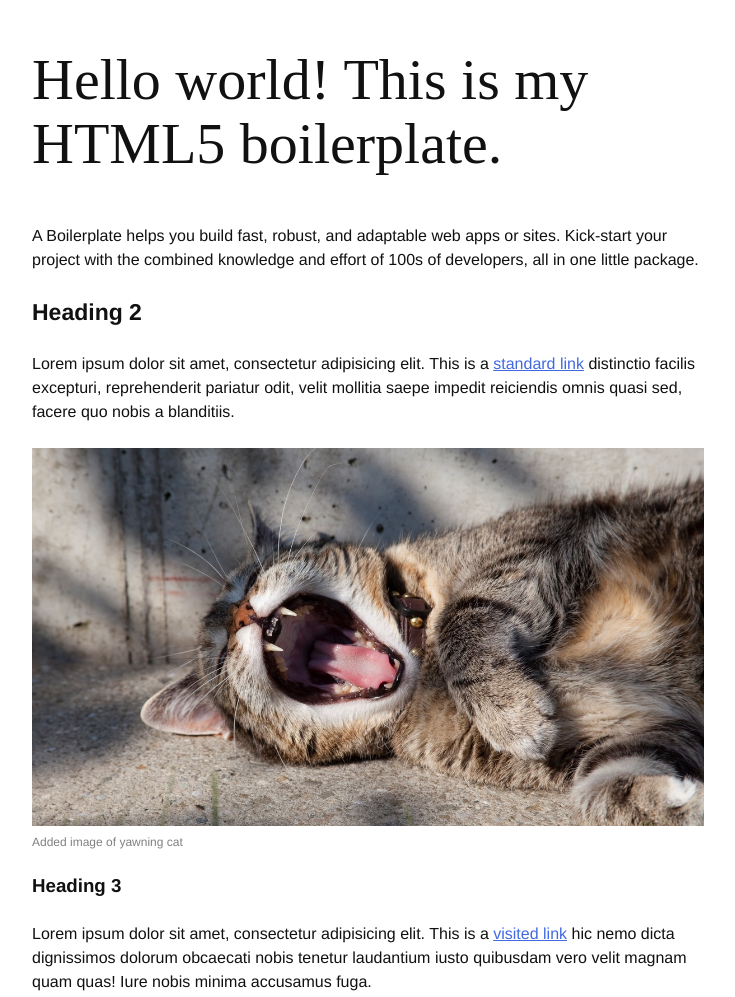
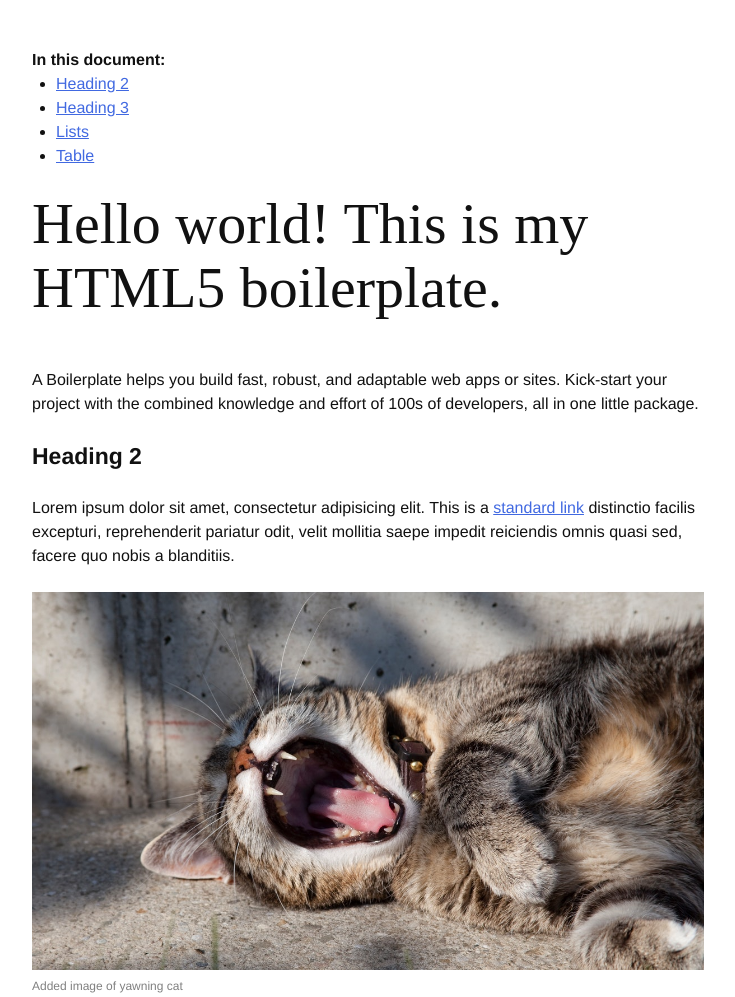
Before and after one commit to mct-ui/html5-boilerplate-LagaeJens, a plain HTML site: page index.html in a window 1280 px wide. Shown: the top 997 px of the page, without its empty margins (272-1007 px from the left). Drawn offline with Linux system fonts and the light colour scheme.

Commit message:
einde les

```diff
--- a/index.html
+++ b/index.html
@@ -14,21 +14,30 @@
         <link rel="stylesheet" href="css/screen.css">
     </head>
     <body>
+        <nav>
+                <bold><strong>In this document:</strong> </bold>
+            <ul>
+                <li><a href="#Heading 2">Heading 2</a></li>
+                <li><a href="#Heading 3">Heading 3</a></li>
+                <li><a href="#Lists">Lists</a></li>
+                <li><a href="#Table">Table</a></li>
+            </ul>
+        </nav>
         <header>
             <h1>Hello world! This is my HTML5 boilerplate.</h1>
             <p>A Boilerplate helps you build fast, robust, and adaptable web apps or sites. Kick-start your project with the combined knowledge and effort of 100s of developers, all in one little package.</p>
         </header>
-        <h2>
+        <h2 id="Heading 2">
             Heading 2
         </h2>
         <p>
             Lorem ipsum dolor sit amet, consectetur adipisicing elit. This is a <a href="test.com">standard link</a> distinctio facilis excepturi, reprehenderit pariatur odit, velit mollitia saepe impedit reiciendis omnis quasi sed, facere quo nobis a blanditiis.
         </p>
-        <figure>
+        <figure id="Table">
             <img src="img/yawning-cat.jpeg" alt="This a picture of a yawning cat">
                 <figcaption>Added image of yawning cat</figcaption>
         </figure>
-        <h3>
+        <h3 id="Heading 3">
             Heading 3
         </h3>
         <p>
@@ -39,7 +48,7 @@
                 A blockquote is a large quotation. The content of a blockquote element must include block-level elements such as headings, lists, paragraphs or div’s. This element can also have an optional attribute cite that specifies the location (in the form of a URI) where the quote has come from.
             </p>
         </blockquote>
-        <h3>
+        <h3 id="Lists">
             Styling lists is easy
         </h3>
         <ul>
```
